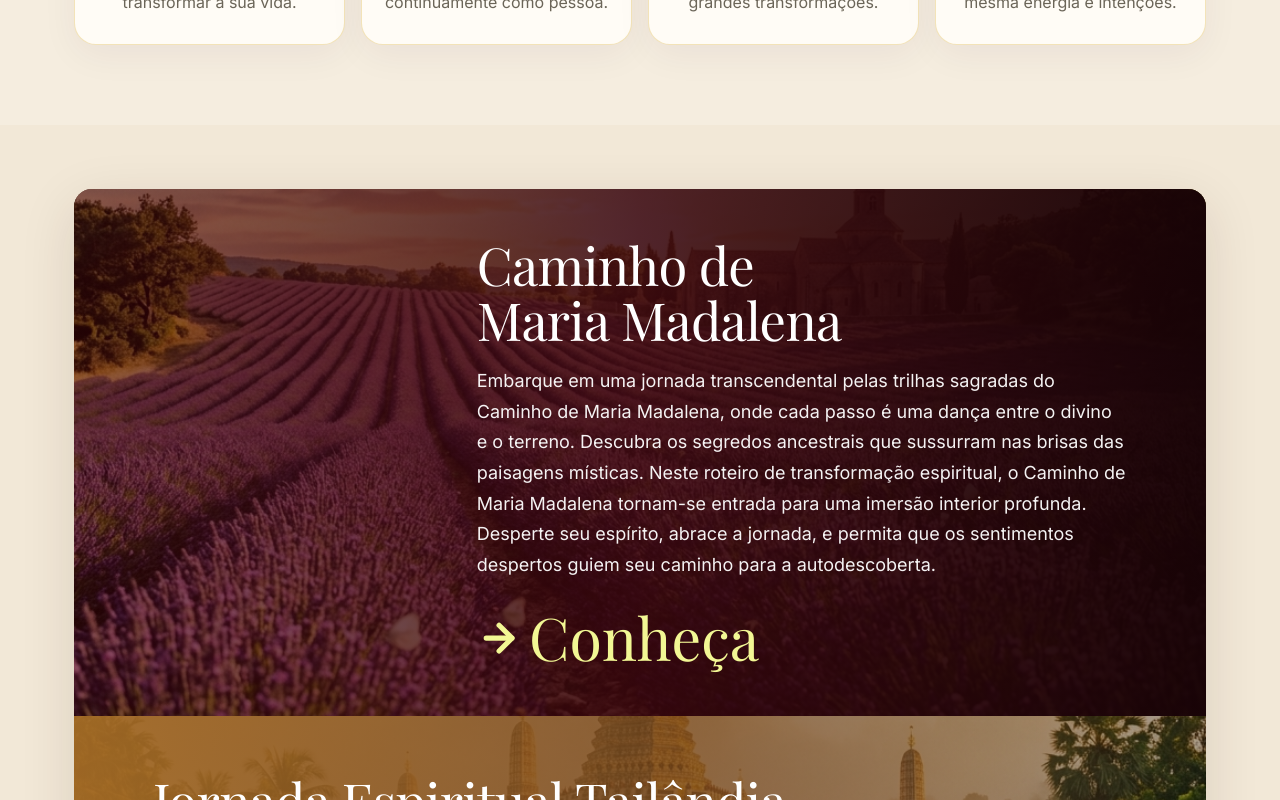
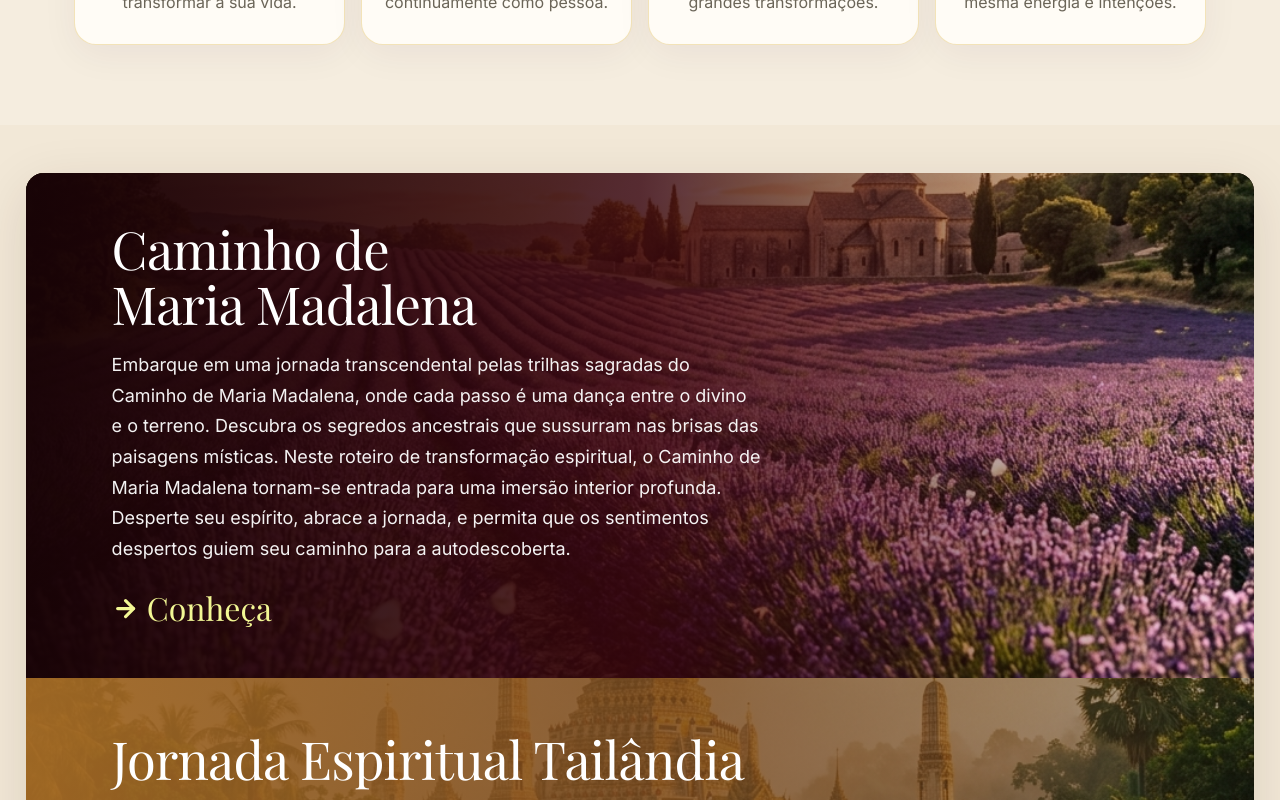
Before and after one commit to adwiserglobal/neosenses, a Next.js app: page / in a window 1280 px wide. Shown: the part 1940-2740 px from the top of the page. Built offline with nearby package versions, Linux system fonts and the light colour scheme; no server answers; the database is empty; a web font is replaced by a local one.

Commit message:
Widen thematic banners, left align copy and shrink Conheça CTAs

```diff
--- a/src/components/home/TematicosHome.tsx
+++ b/src/components/home/TematicosHome.tsx
@@ -9,8 +9,8 @@ const faixas = [
     imagem: "/images/destinations/france.png",
     destino: "/experiencias/caminho-de-maria-madalena",
     fundo: "bg-[#260408]",
-    gradiente: "bg-gradient-to-l from-[#180306]/98 via-[#39060d]/88 to-[#3b0208]/55",
-    alinhamento: "direita",
+    gradiente: "bg-gradient-to-r from-[#180306]/98 via-[#39060d]/85 to-transparent",
+    alinhamento: "esquerda",
     cta: "text-[#f2f794]",
   },
   {
@@ -29,22 +29,22 @@ const faixas = [
     imagem: "/images/b2b/amazonas-floresta-aerea.jpg",
     destino: "/experiencias",
     fundo: "bg-[#10291a]",
-    gradiente: "bg-gradient-to-l from-[#061a12]/95 via-[#0a2017]/78 to-[#12341e]/25",
-    alinhamento: "direita",
+    gradiente: "bg-gradient-to-r from-[#061a12]/95 via-[#0a2017]/78 to-transparent",
+    alinhamento: "esquerda",
     cta: "text-[#ff8e9a]",
   },
 ] as const;
 
 export function TematicosHome() {
   return (
-    <section aria-label="Jornadas temáticas" className="bg-[#f2e8d7] py-12 md:py-16">
-      <div className="container-wide">
+    <section aria-label="Jornadas temáticas" className="bg-[#f2e8d7] py-8 md:py-12">
+      <div className="mx-auto w-[min(96%,1640px)]">
         <div className="overflow-hidden rounded-[18px] shadow-[0_15px_55px_rgba(48,27,18,0.12)]">
           {faixas.map((faixa) => (
             <Link
               key={faixa.titulo}
               href={faixa.destino}
-              className={`group relative isolate flex min-h-[430px] overflow-hidden ${faixa.fundo} md:min-h-[430px]`}
+              className={`group relative isolate flex min-h-[400px] overflow-hidden ${faixa.fundo} md:min-h-[400px]`}
             >
               <Image
                 src={faixa.imagem}
@@ -55,17 +55,17 @@ export function TematicosHome() {
               />
               <div aria-hidden="true" className={`absolute inset-0 ${faixa.gradiente}`} />
               <div
-                className={`relative z-10 flex w-full items-center px-6 py-12 sm:px-9 md:px-14 lg:px-[7%] ${faixa.alinhamento === "direita" ? "md:justify-end" : "md:justify-start"}`}
+                className={`relative z-10 flex w-full items-center px-6 py-12 sm:px-9 md:px-14 lg:px-[7%] ${faixa.alinhamento === "direita" ? "md:justify-start" : "md:justify-start"}`}
               >
-                <div className="max-w-[650px]">
+                <div className="max-w-[650px] text-left">
                   <h2 className="font-heading text-[clamp(2.5rem,4.1vw,4.1rem)] leading-[1.04] text-white">
                     {faixa.titulo}
                   </h2>
                   <p className="mt-5 text-base leading-[1.7] text-white/95 md:text-lg">
                     {faixa.texto}
                   </p>
-                  <span className={`mt-7 inline-flex items-center gap-2 font-heading text-[clamp(2.4rem,4.6vw,5rem)] leading-none transition-transform duration-300 group-hover:translate-x-2 ${faixa.cta}`}>
-                    <ArrowRight className="h-[0.75em] w-[0.75em]" strokeWidth={2.8} aria-hidden="true" />
+                  <span className={`mt-7 inline-flex items-center gap-2 font-heading text-[clamp(1.6rem,2.5vw,2.4rem)] leading-none transition-transform duration-300 group-hover:translate-x-2 ${faixa.cta}`}>
+                    <ArrowRight className="h-[0.85em] w-[0.85em]" strokeWidth={2.8} aria-hidden="true" />
                     Conheça
                   </span>
                 </div>
```
